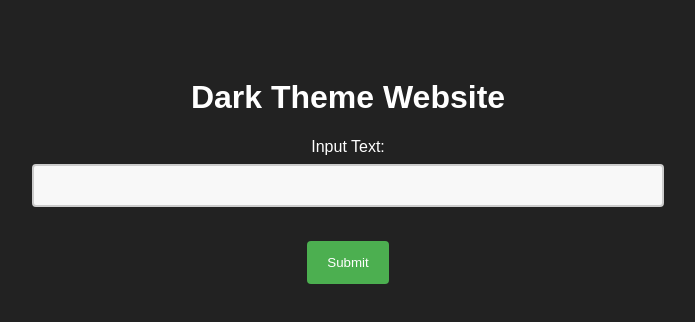
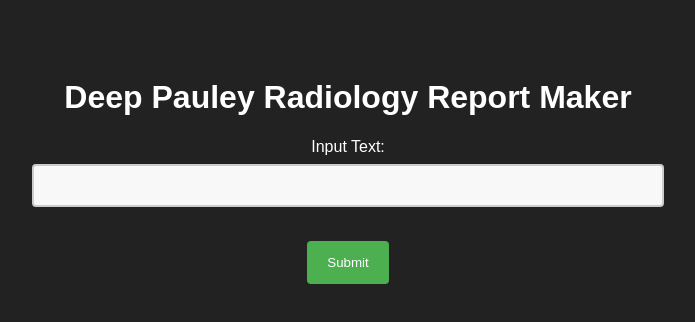
Before and after one commit to deeppauley/deeppauley.github.io, a plain HTML site: page index.html in a window 1280 px wide. Shown: the whole page, without its empty margins (292-987 px from the left). Drawn offline with Linux system fonts and the light colour scheme.

Commit message:
Update index.html

```diff
--- a/index.html
+++ b/index.html
@@ -3,10 +3,8 @@
 <meta http-equiv='expires' content='0'>
 <meta http-equiv='pragma' content='no-cache'>
 
+<!DOCTYPE html>
 <html>
-
-
-
 <head>
 	<title>Dark Theme Website</title>
 	<style>
@@ -42,7 +40,7 @@
 	</style>
 </head>
 <body>
-	<h1>Dark Theme Website</h1>
+	<h1>Deep Pauley Radiology Report Maker</h1>
 	<form id="myForm">
 		<label for="input_text">Input Text:</label>
 		<br>
```
